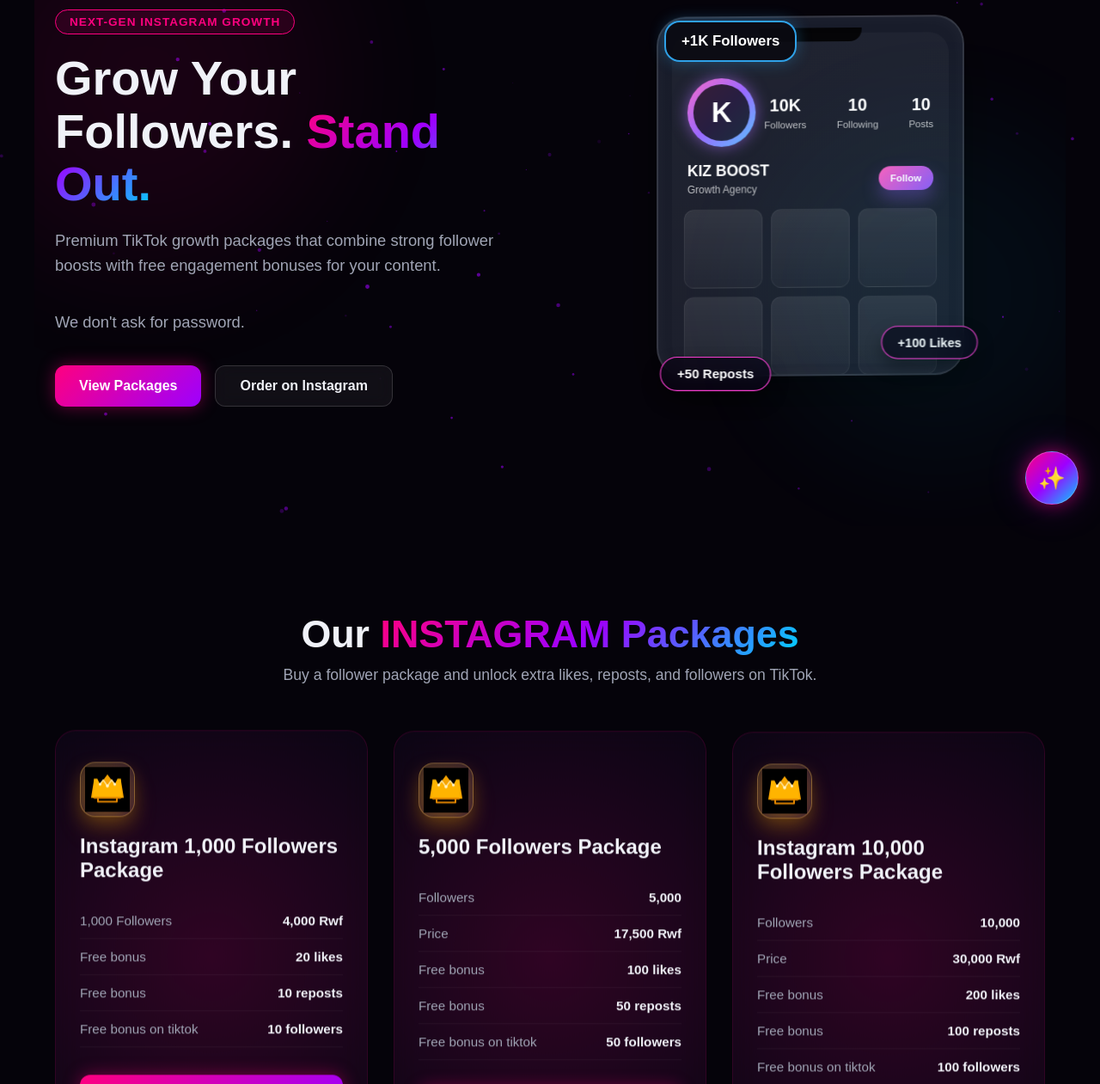
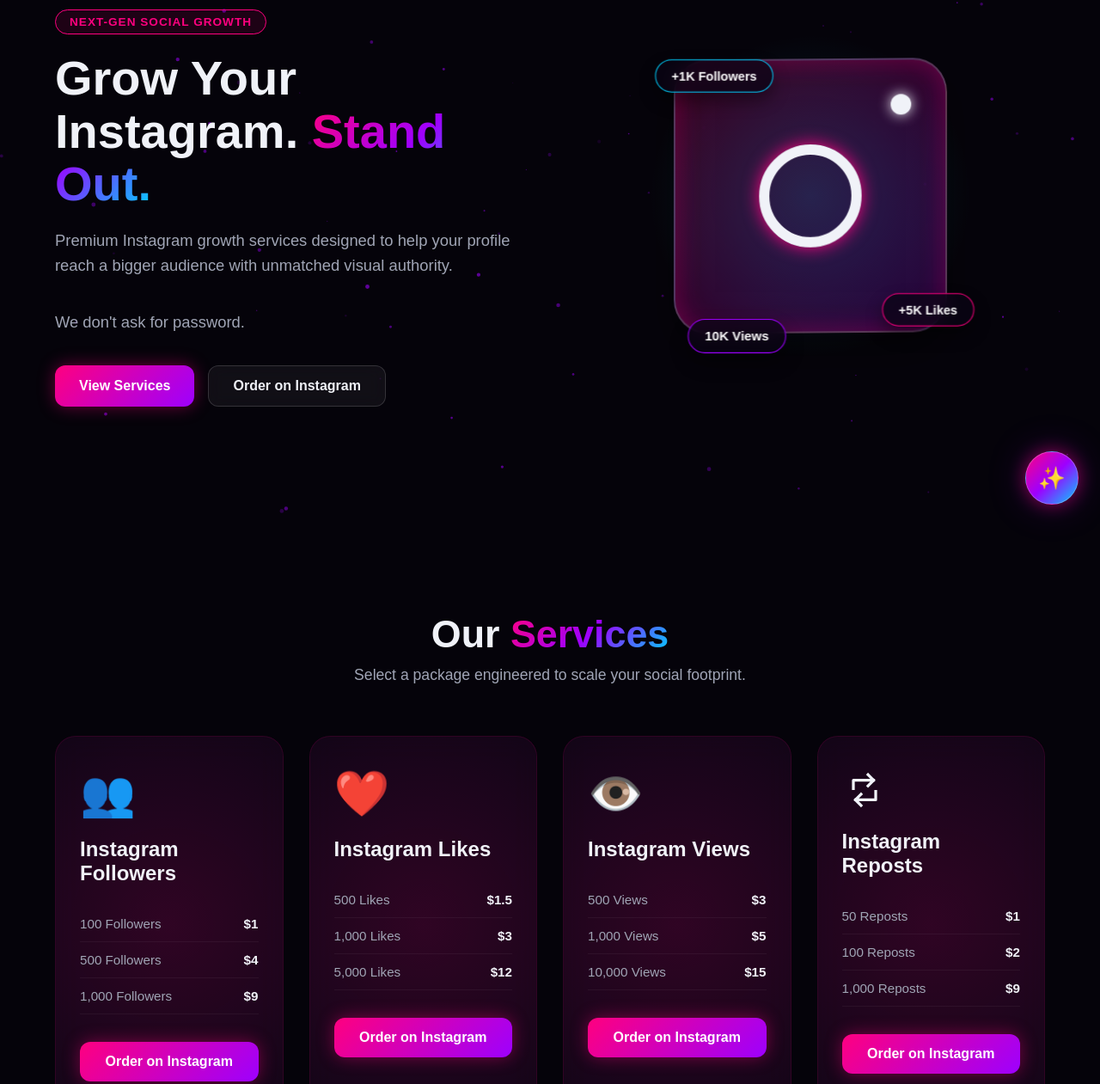
Before and after one commit to kriss-v1/Boost, a website: page index.html in a window 1280 px wide. Shown: the part 188-1449 px from the top of the page at 86% size. Drawn offline with Linux system fonts and the light colour scheme.

Commit message:
Revert 'Update KIZ BOOST landing page'

```diff
--- a/index.html
+++ b/index.html
@@ -5,7 +5,6 @@
     <meta charset="UTF-8">
     <meta name="viewport" content="width=device-width, initial-scale=1.0">
     <title>KIZ BOOST — Premium Instagram Boosting</title>
-    <link rel="icon" type="image/x-icon" href="images/kiz%20boost.ico">
     <link rel="stylesheet" href="style.css">
 </head>
 <body>
@@ -37,66 +36,31 @@
         <section id="home" class="hero">
             <div class="hero-container">
                 <div class="hero-content reveal">
-                    <span class="badge">Next-Gen INSTAGRAM Growth</span>
-                    <h1>Grow Your Followers. <span class="gradient-text">Stand Out.</span></h1>
-                    <p>Premium TikTok growth packages that combine strong follower boosts with free engagement bonuses for your content.</p>
+                    <span class="badge">Next-Gen Social Growth</span>
+                    <h1>Grow Your Instagram. <span class="gradient-text">Stand Out.</span></h1>
+                    <p>Premium Instagram growth services designed to help your profile reach a bigger audience with unmatched visual authority.</p>
                     <p>We don't ask for password.</p>
                     <div class="hero-btns">
-                        <a href="#services" class="btn btn-primary">View Packages</a>
+                        <a href="#services" class="btn btn-primary">View Services</a>
                         <a href="https://instagram.com/" class="btn btn-secondary ig-link" target="_blank" rel="noopener noreferrer">Order on Instagram</a>
                     </div>
                 </div>
 
                 <div class="hero-visual">
-                    <div class="visual-wrapper phone-profile" id="hero-3d-stage">
-                        <div class="profile-top-badge">+1K Followers</div>
-
+                    <div class="visual-wrapper" id="hero-3d-stage">
+                        <!-- 3D CSS / JS Canvas Visual -->
                         <div class="camera-rig">
-                            <div class="phone-mockup">
-                                <div class="phone-notch"></div>
-                                <div class="phone-screen">
-                                    <div class="profile-header">
-                                        <div class="avatar-ring">
-                                            <div class="avatar">K</div>
-                                        </div>
-                                        <div class="stats-row">
-                                            <div class="stat-box">
-                                                <strong>10K</strong>
-                                                <span>Followers</span>
-                                            </div>
-                                            <div class="stat-box">
-                                                <strong>10</strong>
-                                                <span>Following</span>
-                                            </div>
-                                            <div class="stat-box">
-                                                <strong>10</strong>
-                                                <span>Posts</span>
-                                            </div>
-                                        </div>
-                                    </div>
-                                    <div class="profile-meta">
-                                        <div class="profile-bio-top">
-                                            <div>
-                                                <h3>KIZ BOOST</h3>
-                                                <p>Growth Agency</p>
-                                            </div>
-                                            <button class="follow-button" type="button">Follow</button>
-                                        </div>
-                                    </div>
-                                    <div class="post-grid">
-                                        <span></span>
-                                        <span></span>
-                                        <span></span>
-                                        <span></span>
-                                        <span></span>
-                                        <span></span>
-                                    </div>
-                                </div>
+                            <div class="ig-card-3d">
+                                <div class="ig-lens"></div>
+                                <div class="ig-flash"></div>
+                                <div class="glow-ring"></div>
                             </div>
                         </div>
 
-                        <div class="float-tag tag-2">+100 Likes</div>
-                        <div class="float-tag tag-3">+50 Reposts</div>
+                        <!-- Floating Stats Elements -->
+                        <div class="float-tag tag-1">+1K Followers</div>
+                        <div class="float-tag tag-2">+5K Likes</div>
+                        <div class="float-tag tag-3">10K Views</div>
                     </div>
                 </div>
             </div>
@@ -105,56 +69,68 @@
         <!-- Services Section -->
         <section id="services" class="services">
             <div class="section-title reveal">
-                <h2>Our <span class="gradient-text">INSTAGRAM  Packages</span></h2>
-                <p>Buy a follower package and unlock extra likes, reposts, and followers on TikTok.</p>
+                <h2>Our <span class="gradient-text">Services</span></h2>
+                <p>Select a package engineered to scale your social footprint.</p>
             </div>
 
             <div class="services-grid">
+                <!-- Card 1 -->
                 <div class="tilt-card reveal">
                     <div class="card-content">
-                        <div class="card-icon vip-crown" aria-label="VIP followers package icon">
-                            <img src="assets/vip-crown.svg" alt="VIP Crown" />
-                        </div>
-                        <h3>Instagram 1,000 Followers Package</h3>
+                        <div class="card-icon">👥</div>
+                        <h3>Instagram Followers</h3>
                         <ul class="package-list">
-                            <li><span>1,000 Followers</span> <strong>4,000 Rwf</strong></li>
-                            <li><span>Free bonus</span> <strong>20 likes</strong></li>
-                            <li><span>Free bonus</span> <strong>10 reposts</strong></li>
-                            <li><span>Free bonus on tiktok</span> <strong>10 followers</strong></li>
+                            <li><span>100 Followers</span> <strong>$1</strong></li>
+                            <li><span>500 Followers</span> <strong>$4</strong></li>
+                            <li><span>1,000 Followers</span> <strong>$9</strong></li>
                         </ul>
                         <a href="https://instagram.com/" class="btn btn-primary card-btn ig-link" target="_blank" rel="noopener noreferrer">Order on Instagram</a>
                     </div>
                 </div>
 
+                <!-- Card 2 -->
                 <div class="tilt-card reveal">
                     <div class="card-content">
-                        <div class="card-icon vip-crown" aria-label="VIP premium package icon">
-                            <img src="assets/vip-crown.svg" alt="VIP Crown" />
-                        </div>
-                        <h3>5,000 Followers Package</h3>
+                        <div class="card-icon">❤️</div>
+                        <h3>Instagram Likes</h3>
                         <ul class="package-list">
-                            <li><span>Followers</span> <strong>5,000</strong></li>
-                            <li><span>Price</span> <strong>17,500 Rwf</strong></li>
-                            <li><span>Free bonus</span> <strong>100 likes</strong></li>
-                            <li><span>Free bonus</span> <strong>50 reposts</strong></li>
-                            <li><span>Free bonus on tiktok</span> <strong>50 followers</strong></li>
+                            <li><span>500 Likes</span> <strong>$1.5</strong></li>
+                            <li><span>1,000 Likes</span> <strong>$3</strong></li>
+                            <li><span>5,000 Likes</span> <strong>$12</strong></li>
                         </ul>
                         <a href="https://instagram.com/" class="btn btn-primary card-btn ig-link" target="_blank" rel="noopener noreferrer">Order on Instagram</a>
                     </div>
                 </div>
 
+                <!-- Card 3 -->
                 <div class="tilt-card reveal">
                     <div class="card-content">
-                        <div class="card-icon vip-crown" aria-label="VIP elite package icon">
-                            <img src="assets/vip-crown.svg" alt="VIP Crown" />
+                        <div class="card-icon">👁️</div>
+                        <h3>Instagram Views</h3>
+                        <ul class="package-list">
+                            <li><span>500 Views</span> <strong>$3</strong></li>
+                            <li><span>1,000 Views</span> <strong>$5</strong></li>
+                            <li><span>10,000 Views</span> <strong>$15</strong></li>
+                        </ul>
+                        <a href="https://instagram.com/" class="btn btn-primary card-btn ig-link" target="_blank" rel="noopener noreferrer">Order on Instagram</a>
+                    </div>
+                </div>
+
+                <!-- Card 4 -->
+                <div class="tilt-card reveal">
+                    <div class="card-content">
+                        <div class="card-icon">
+                            <svg class="repost-icon" viewBox="0 0 64 64" role="img" aria-labelledby="repost-icon-title">
+                                <title id="repost-icon-title">Repost</title>
+                                <path d="M16 30V18H45M45 18L37 10M45 18L37 26" />
+                                <path d="M48 34V46H19M19 46L27 38M19 46L27 54" />
+                            </svg>
                         </div>
-                        <h3>Instagram 10,000 Followers Package</h3>
+                        <h3>Instagram Reposts</h3>
                         <ul class="package-list">
-                            <li><span>Followers</span> <strong>10,000</strong></li>
-                            <li><span>Price</span> <strong>30,000 Rwf</strong></li>
-                            <li><span>Free bonus</span> <strong>200 likes</strong></li>
-                            <li><span>Free bonus</span> <strong>100 reposts</strong></li>
-                            <li><span>Free bonus on tiktok</span> <strong>100 followers</strong></li>
+                            <li><span>50 Reposts</span> <strong>$1</strong></li>
+                            <li><span>100 Reposts</span> <strong>$2</strong></li>
+                            <li><span>1,000 Reposts</span> <strong>$9</strong></li>
                         </ul>
                         <a href="https://instagram.com/" class="btn btn-primary card-btn ig-link" target="_blank" rel="noopener noreferrer">Order on Instagram</a>
                     </div>
@@ -306,7 +282,7 @@
         <div class="footer-container">
             <div class="footer-brand">
                 <a href="#home" class="logo">KIZ <span>BOOST</span></a>
-                <p>TikTok Growth &amp; Marketing Services</p>
+                <p>Instagram Growth &amp; Marketing Services</p>
             </div>
             <div class="footer-links">
                 <a href="#home">Home</a>
--- a/style.css
+++ b/style.css
@@ -199,34 +199,6 @@ body {
     align-items: center;
     padding: 120px 24px 60px;
     position: relative;
-    overflow: hidden;
-}
-
-.hero::before,
-.hero::after {
-    content: "";
-    position: absolute;
-    inset: auto;
-    width: 420px;
-    height: 420px;
-    border-radius: 50%;
-    filter: blur(80px);
-    opacity: 0.28;
-    pointer-events: none;
-    animation: pulseGlow 10s ease-in-out infinite alternate;
-}
-
-.hero::before {
-    background: rgba(255, 0, 127, 0.28);
-    top: 80px;
-    left: -80px;
-}
-
-.hero::after {
-    background: rgba(0, 210, 255, 0.22);
-    right: -60px;
-    bottom: 60px;
-    animation-delay: 2s;
 }
 
 .hero-container {
@@ -269,8 +241,8 @@ body {
 
 .visual-wrapper {
     position: relative;
-    width: 360px;
-    height: 420px;
+    width: 320px;
+    height: 320px;
 }
 
 .camera-rig {
@@ -280,158 +252,48 @@ body {
     animation: floatRotate 8s ease-in-out infinite alternate;
 }
 
-.profile-top-badge {
-    position: absolute;
-    top: -8px;
-    left: 10px;
-    z-index: 4;
-    padding: 12px 18px;
-    border-radius: 18px;
-    background: rgba(10, 10, 18, 0.9);
-    border: 2px solid rgba(51, 178, 255, 0.9);
-    color: #fff;
-    font-weight: 800;
-    font-size: 1.05rem;
-    box-shadow: 0 0 18px rgba(51, 178, 255, 0.3);
+.ig-card-3d {
+    width: 100%;
+    height: 100%;
+    background: linear-gradient(135deg, rgba(255,0,127,0.2), rgba(157,0,255,0.2));
+    border: 2px solid rgba(255,255,255,0.2);
+    border-radius: 40px;
+    backdrop-filter: blur(20px);
+    box-shadow: 0 20px 50px rgba(0,0,0,0.5), inset 0 0 30px rgba(255,0,127,0.3);
+    position: relative;
+    display: flex;
+    justify-content: center;
+    align-items: center;
 }
 
-.phone-mockup {
-    width: 100%;
-    height: 100%;
-    background: linear-gradient(180deg, #181c2a 0%, #1a1d2a 100%);
-    border: 2px solid rgba(255,255,255,0.12);
-    border-radius: 34px;
-    box-shadow: 0 25px 60px rgba(0,0,0,0.55), inset 0 0 20px rgba(255,255,255,0.04);
-    position: relative;
-    padding: 18px 16px 12px;
-    overflow: hidden;
+.ig-lens {
+    width: 120px;
+    height: 120px;
+    border-radius: 50%;
+    border: 12px solid var(--text-main);
+    box-shadow: 0 0 20px var(--neon-pink);
 }
 
-.phone-notch {
+.ig-flash {
     position: absolute;
-    top: 12px;
-    left: 50%;
-    transform: translateX(-50%);
-    width: 120px;
-    height: 16px;
-    background: rgba(0,0,0,0.85);
-    border-radius: 0 0 14px 14px;
+    top: 40px;
+    right: 40px;
+    width: 24px;
+    height: 24px;
+    background: var(--text-main);
+    border-radius: 50%;
+    box-shadow: 0 0 15px var(--text-main);
 }
 
-.phone-screen {
-    width: 100%;
-    height: 100%;
-    padding-top: 34px;
-    background: linear-gradient(180deg, rgba(255,255,255,0.03), rgba(255,255,255,0.01));
-    border-radius: 24px;
-}
-
-.profile-header {
-    display: flex;
-    align-items: center;
-    justify-content: space-between;
-    gap: 10px;
-    padding: 18px 18px 10px;
-}
-
-.avatar-ring {
-    width: 80px;
-    height: 80px;
+.glow-ring {
+    position: absolute;
+    width: 120%;
+    height: 120%;
+    top: -10%;
+    left: -10%;
     border-radius: 50%;
-    background: linear-gradient(135deg, #f76bc7, #9a68ff, #58c7ff);
-    display: grid;
-    place-items: center;
-    box-shadow: 0 0 18px rgba(176, 113, 255, 0.55);
-}
-
-.avatar {
-    width: 66px;
-    height: 66px;
-    border-radius: 50%;
-    background: rgba(12, 12, 18, 0.8);
-    display: grid;
-    place-items: center;
-    font-weight: 800;
-    color: white;
-    font-size: 2.05rem;
-}
-
-.stats-row {
-    display: flex;
-    justify-content: space-between;
-    gap: 16px;
-    flex: 1;
-}
-
-.stat-box {
-    text-align: center;
-    color: white;
-    min-width: 0;
-}
-
-.stat-box strong {
-    display: block;
-    font-size: 1.25rem;
-    font-weight: 800;
-    line-height: 1.25;
-}
-
-.stat-box span {
-    display: block;
-    font-size: 0.72rem;
-    color: rgba(255,255,255,0.72);
-    margin-top: 4px;
-}
-
-.profile-meta {
-    padding: 8px 18px 16px;
-    color: white;
-}
-
-.profile-bio-top {
-    display: flex;
-    align-items: center;
-    justify-content: space-between;
-    gap: 10px;
-}
-
-.profile-meta h3 {
-    margin: 0 0 4px;
-    font-size: 1.1rem;
-    font-weight: 800;
-}
-
-.profile-meta p {
-    margin: 0;
-    color: rgba(255,255,255,0.7);
-    font-size: 0.75rem;
-}
-
-.follow-button {
-    border: none;
-    border-radius: 999px;
-    padding: 8px 14px;
-    font-weight: 700;
-    font-size: 0.72rem;
-    color: #fff;
-    background: linear-gradient(135deg, #ff5ebc, #8b5cf6);
-    box-shadow: 0 10px 20px rgba(139, 92, 246, 0.35);
-    cursor: pointer;
-}
-
-.post-grid {
-    display: grid;
-    grid-template-columns: repeat(3, 1fr);
-    gap: 10px;
-    padding: 0 14px 10px;
-}
-
-.post-grid span {
-    display: block;
-    aspect-ratio: 1;
-    background: linear-gradient(180deg, rgba(255,255,255,0.09), rgba(255,255,255,0.03));
-    border-radius: 12px;
-    border: 1px solid rgba(255,255,255,0.06);
+    background: radial-gradient(circle, rgba(0,210,255,0.15) 0%, transparent 70%);
+    z-index: -1;
 }
 
 .float-tag {
@@ -448,9 +310,9 @@ body {
     animation: orbit 6s ease-in-out infinite;
 }
 
-.tag-1 { display: none; }
-.tag-2 { bottom: 32px; right: -14px; animation-delay: -2s; border-color: #ff40d6; }
-.tag-3 { bottom: -14px; left: 8px; animation-delay: -4s; border-color: #ff40d6; }
+.tag-1 { top: -10px; left: -20px; animation-delay: 0s; }
+.tag-2 { bottom: 20px; right: -30px; animation-delay: -2s; border-color: var(--neon-pink); }
+.tag-3 { bottom: -20px; left: 20px; animation-delay: -4s; border-color: var(--neon-purple); }
 
 @keyframes floatRotate {
     0% { transform: rotateX(10deg) rotateY(-15deg) translateY(0); }
@@ -460,16 +322,6 @@ body {
 @keyframes orbit {
     0%, 100% { transform: translateY(0) scale(1); }
     50% { transform: translateY(-12px) scale(1.05); }
-}
-
-@keyframes pulseGlow {
-    0% { transform: scale(0.9) translateY(0); opacity: 0.2; }
-    100% { transform: scale(1.18) translateY(-18px); opacity: 0.4; }
-}
-
-@keyframes floatCard {
-    0% { transform: translateY(0); }
-    100% { transform: translateY(-8px); }
 }
 
 /* Sections General */
@@ -512,15 +364,6 @@ section {
     transform-style: preserve-3d;
     position: relative;
     overflow: hidden;
-    animation: floatCard 7s ease-in-out infinite alternate;
-}
-
-.tilt-card:nth-child(2) {
-    animation-delay: 0.6s;
-}
-
-.tilt-card:nth-child(3) {
-    animation-delay: 1.2s;
 }
 
 .tilt-card::before {
@@ -541,24 +384,8 @@ section {
 .card-icon {
     --card-icon-size: 3.25rem;
     --repost-icon-color: var(--text-main);
-    display: flex;
-    align-items: center;
-    justify-content: center;
-    width: 4rem;
-    height: 4rem;
+    font-size: var(--card-icon-size);
     margin-bottom: 20px;
-    background: linear-gradient(135deg, rgba(255, 197, 87, 0.18), rgba(196, 126, 255, 0.12));
-    border: 1px solid rgba(255, 197, 87, 0.35);
-    border-radius: 18px;
-    box-shadow: 0 18px 30px rgba(255, 160, 0, 0.12);
-}
-
-.card-icon img {
-    width: 3.2rem;
-    height: 3.2rem;
-    display: block;
-    object-fit: contain;
-    filter: drop-shadow(0 8px 12px rgba(255, 176, 0, 0.35));
 }
 
 .repost-icon {
```
Also changed, not shown: server.js (+34 -26 lines), assets/vip-crown.svg (deleted), images/kiz boost.ico (deleted).
